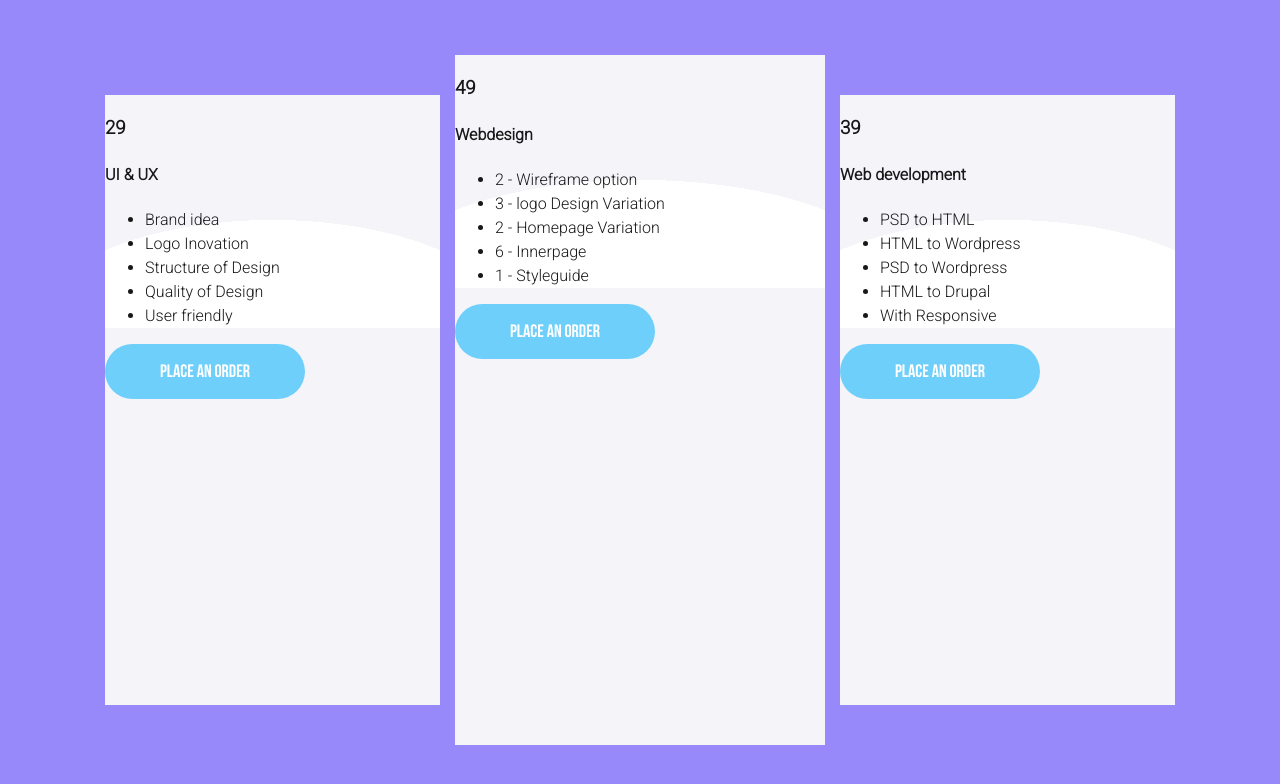
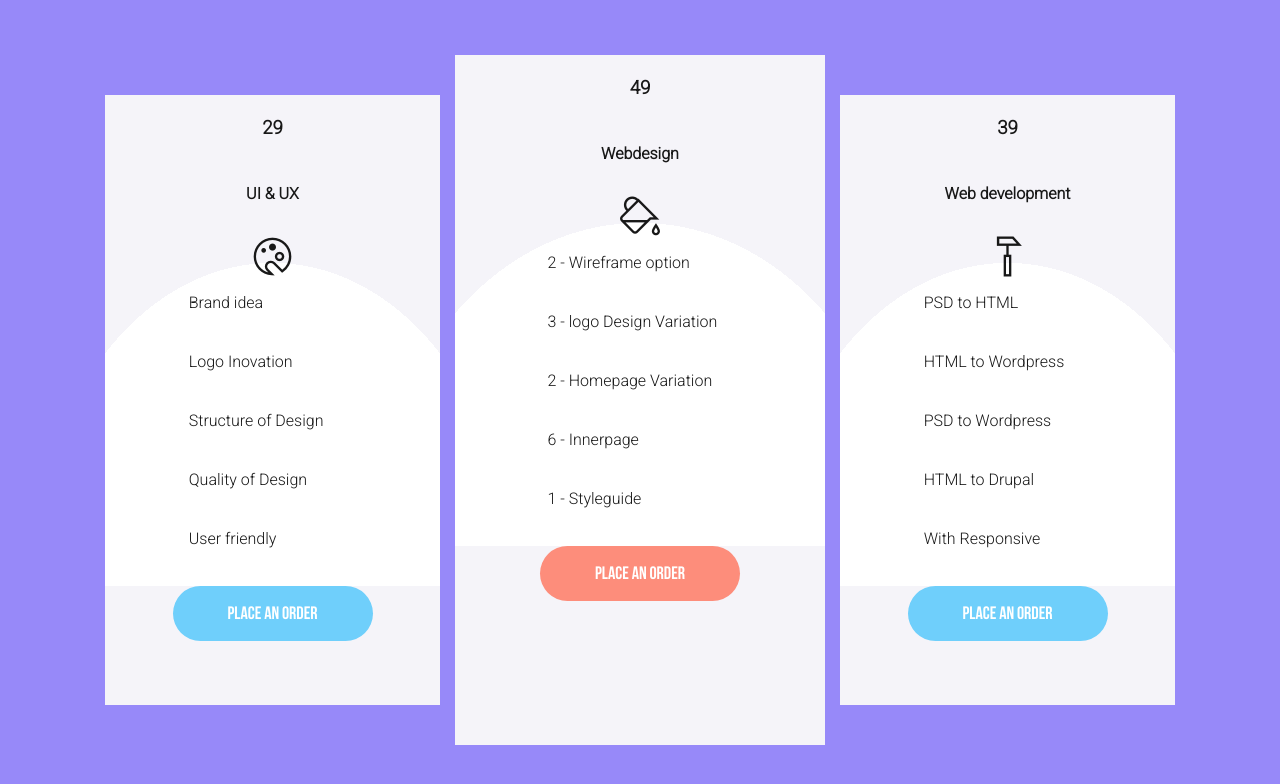
Before and after one commit to TimurTsokov/Pricing-src, a website: page index.html in a window 1280 px wide. Drawn offline with Linux system fonts and the light colour scheme.

Commit message:
second commit ti-fonts

```diff
--- a/index.html
+++ b/index.html
@@ -23,7 +23,6 @@
 </head>
 <body>
 <main>
-  <div class="container">
 	 <div class="pricing">
 		<div class="pricing__col">
 		  <div class="price">
@@ -32,6 +31,9 @@
 				UI &amp; UX
 			 </h4>
 			 <div class="price__body">
+				<div class="price__body-ti">
+				  <span class="ti-palette"></span>
+				</div>
 				<ul>
 				  <li>Brand idea</li>
 				  <li>Logo Inovation</li>
@@ -51,6 +53,9 @@
 				Webdesign
 			 </h4>
 			 <div class="price__body">
+				<div class="price__body-ti">
+				  <span class="ti-paint-bucket"></span>
+				</div>
 				<ul>
 				  <li>2 - Wireframe option</li>
 				  <li>3 - logo Design Variation</li>
@@ -69,6 +74,9 @@
 				Web development
 			 </h4>
 			 <div class="price__body">
+				<div class="price__body-ti">
+				  <span class="ti-hummer"></span>
+				</div>
 				<ul>
 				  <li>PSD to HTML</li>
 				  <li>HTML to Wordpress</li>
@@ -81,7 +89,6 @@
 		  </div>
 		</div>
 	 </div>
-  </div>
 </main>
 </body>
 </html>
--- a/scss/style.scss
+++ b/scss/style.scss
@@ -80,12 +80,6 @@ body {
   background: #9789f9;
 }
 
-.container {
-  //padding-left: 20px;
-  //padding-right: 20px;
-  //max-width: 1200px;
-}
-
 .pricing {
   display: flex;
   justify-content: space-between;
@@ -95,6 +89,13 @@ body {
   height: 100vh;
 }
 
+.price {
+  display: flex;
+  flex-direction: column;
+  align-items: center;
+  //align-content: center;
+
+}
 .pricing__col {
   width: 335px;
   height: 610px;
@@ -102,12 +103,38 @@ body {
   &--center {
     width: 370px;
     height: 690px;
+    .button {
+      background: #fd8d7b;
+    }
   }
 }
 
 .price__body {
-  height: 80%;
+  width: 100%;
+  //height: 80%;
+  //padding: 0 90px;
   background-image: radial-gradient(ellipse 80% 100% at bottom center, #fff 0%, #fff 90%, transparent 90%);
+  &-ti {
+    text-align: center;
+    span {
+      font-size: 40px;
+    }
+  }
+  ul {
+    padding: 0;
+    margin: 0;
+    display: flex;
+    flex-direction: column;
+    align-items: center;
+    li {
+      width: 50%;
+      //text-decoration: none;
+      display: block;
+      text-align: left;
+      margin-bottom: 35px;
+      //margin: 35px 0;
+    }
+  }
 }
 
 .button {
@@ -124,3 +151,21 @@ body {
   border-radius: 30px;
   font-size: 1.8rem;
 }
+
+.ti-paint-bucket:before,
+.ti-palette:before,
+.ti-hummer:before {
+  font-family: 'themify';
+}
+
+.ti-paint-bucket:before {
+  content: "\e61f";
+}
+
+.ti-palette:before {
+  content: "\e6e0";
+}
+
+.ti-hummer:before {
+  content: "\e69a";
+}
```
Also changed, not shown: css/style.css.
